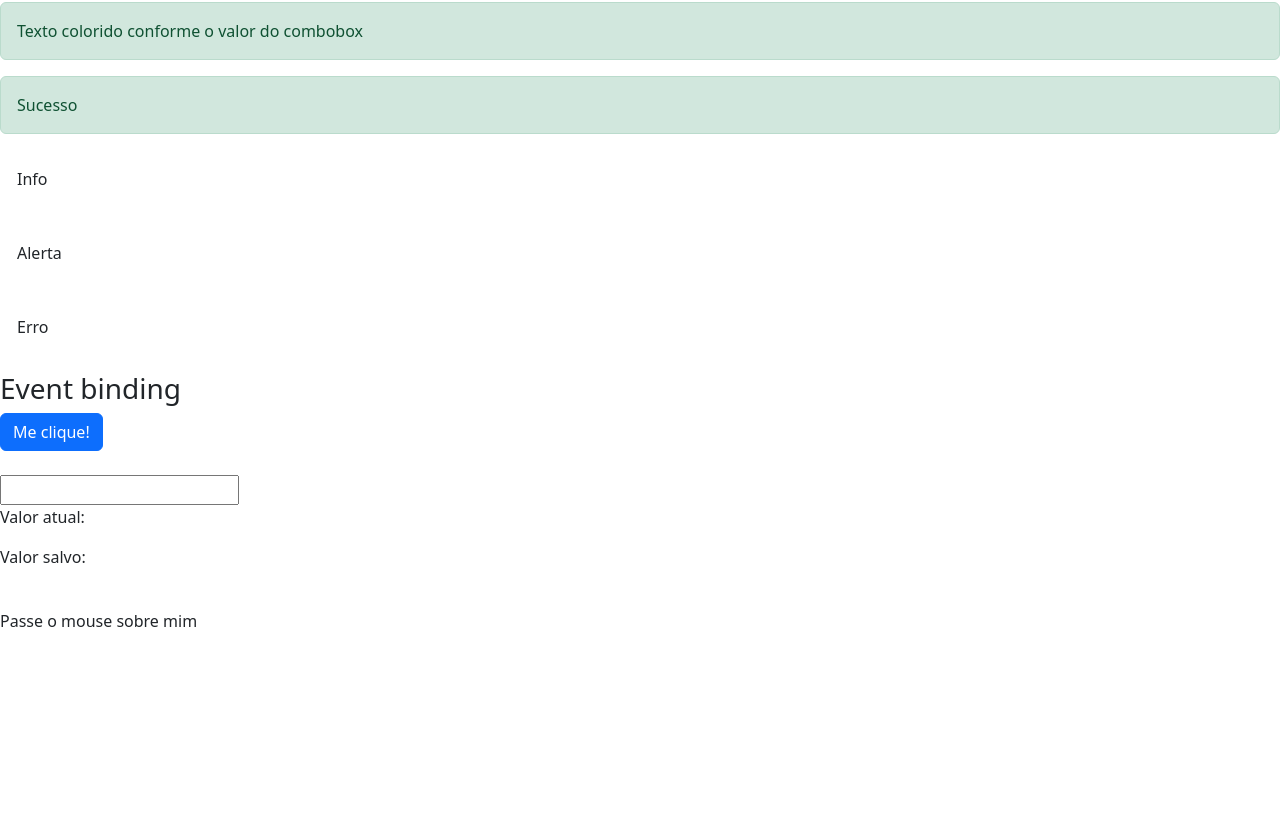
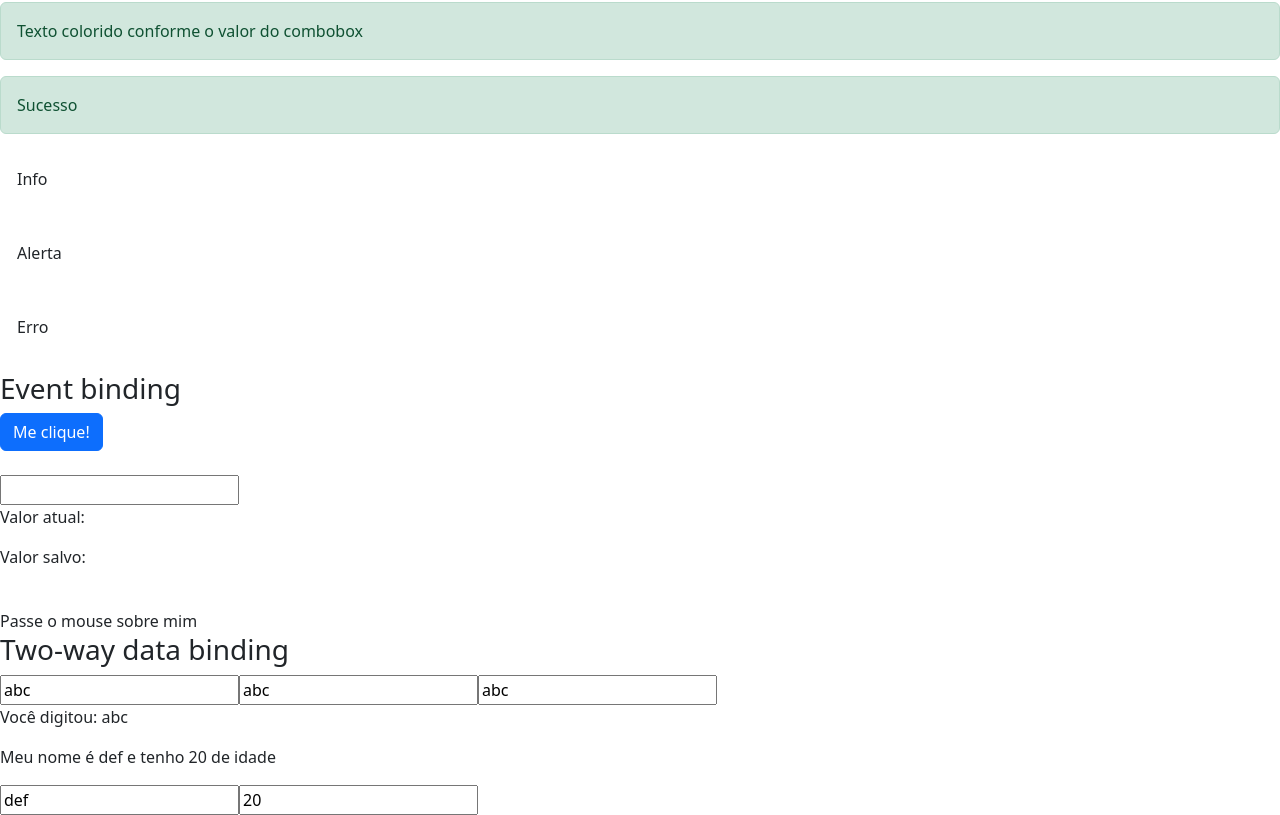
Before and after one commit to NuBzIiM/curso-angular-2, an Angular app in the folder data-binding/: page / in a window 1280 px wide. Shown: the part 633-1448 px from the top of the page. Before the commit the page ends 1266 px from the top, so only its background shows below. Built offline with nearby package versions, Linux system fonts and the light colour scheme.

Commit message:
Two-way data binding

```diff
--- a/data-binding/src/app/app.module.ts
+++ b/data-binding/src/app/app.module.ts
@@ -1,4 +1,5 @@
 import { NgModule } from '@angular/core';
+import {FormsModule} from "@angular/forms";
 import { BrowserModule } from '@angular/platform-browser';
 
 import { AppRoutingModule } from './app-routing.module';
@@ -12,7 +13,8 @@
   ],
   imports: [
     BrowserModule,
-    AppRoutingModule
+    AppRoutingModule,
+    FormsModule
   ],
   providers: [],
   bootstrap: [AppComponent]
--- a/data-binding/src/app/data-binding/data-binding.component.html
+++ b/data-binding/src/app/data-binding/data-binding.component.html
@@ -91,3 +91,30 @@
      </div>
    </article>
  </section>
+
+ <section class="two-way-binding">
+   <article>
+     <h3>Two-way data binding</h3>
+     <div>
+
+       <input type="text"
+          [value]="nome"
+          (input)="nome = evento.value" #evento
+       />
+
+       <input type="text" [(ngModel)]="nome">
+       <input type="text" bindon-ngModel="nome">
+
+       <p>Você digitou: {{nome}}</p>
+     </div>
+
+     <div>
+
+       <p>Meu nome é {{pessoa.nome}} e tenho {{pessoa.idade}} de idade</p>
+
+       <input type="text" [(ngModel)]="pessoa.nome">
+       <input type="text" [(ngModel)]="pessoa.idade">
+
+     </div>
+   </article>
+ </section>
--- a/data-binding/src/app/data-binding/data-binding.component.ts
+++ b/data-binding/src/app/data-binding/data-binding.component.ts
@@ -8,7 +8,7 @@
     `
       .highlight{
         background-color: yellow;
-        front-weight: bold;
+        font-weight: bold;
       }
 
     `
@@ -24,6 +24,13 @@
   valorSalvo = '';
 
   isMouseOver: boolean = false;
+
+  nome: string = 'abc';
+
+  pessoa: any = {
+    nome: 'def',
+    idade: 20
+  }
 
   getValor(){
     return 1
```
